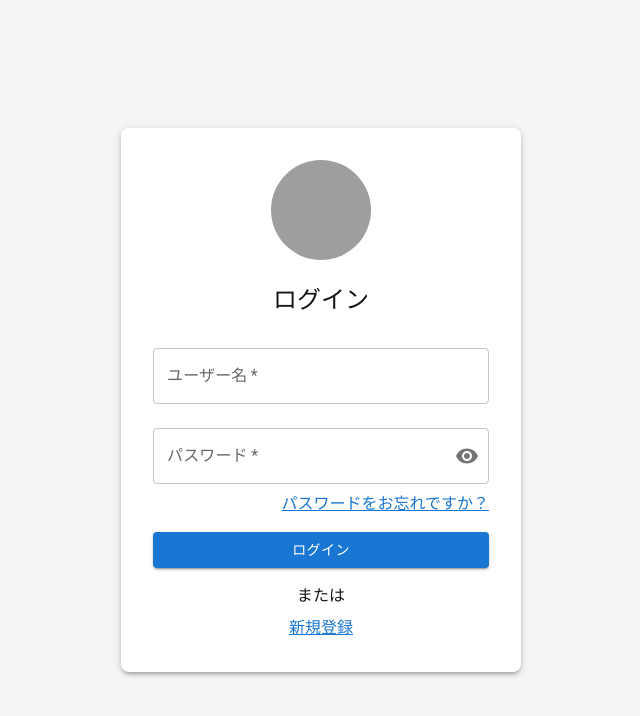
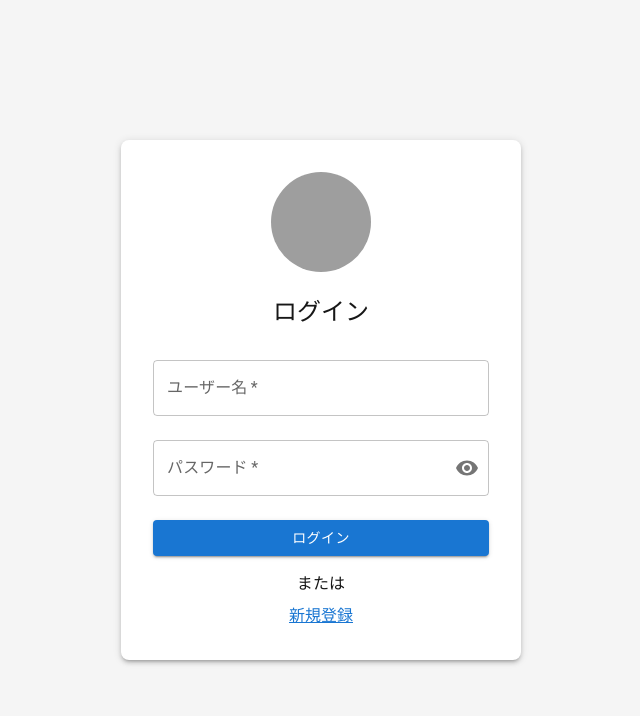
Before and after one commit to project-AI39/ict-solutions-project, a Next.js app in the folder web/: page /login in a window 1280 px wide. Shown: the top 716 px of the page, without its empty margins (319-959 px from the left). Built offline with nearby package versions, Linux system fonts and the light colour scheme; grey boxes are pictures that could not be loaded.

Commit message:
ログインページのお忘れページを削除しました．

```diff
--- a/web/src/app/login/page.tsx
+++ b/web/src/app/login/page.tsx
@@ -125,19 +125,13 @@ export default function LoginForm() {
           }}
         />
 
-        <Box sx={{ alignSelf: "flex-end", mb: 2 }}>
-          <a href="/forgot-password" style={{ textDecoration: "underline", color: "#1976d2" }}>
-            パスワードをお忘れですか？
-          </a>
-        </Box>
-
         <Button
           type="submit"
           variant="contained"
           color="primary"
           fullWidth
           disabled={loading}
-          sx={{ mb: 2 }}
+          sx={{ mb: 2, mt: 2}}
         >
           {loading ? "ログイン中..." : "ログイン"}
         </Button>
```
